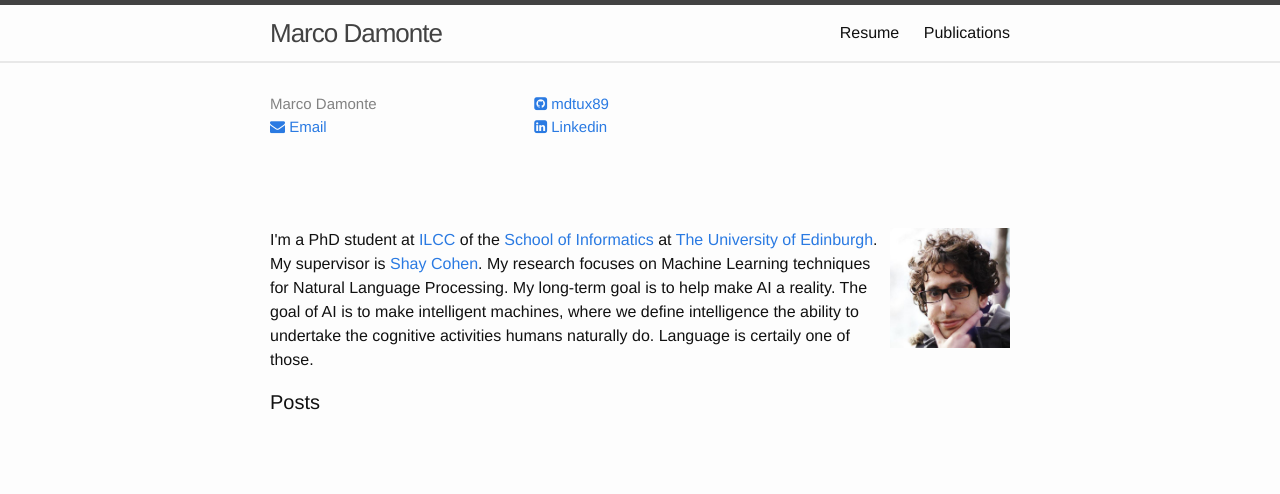
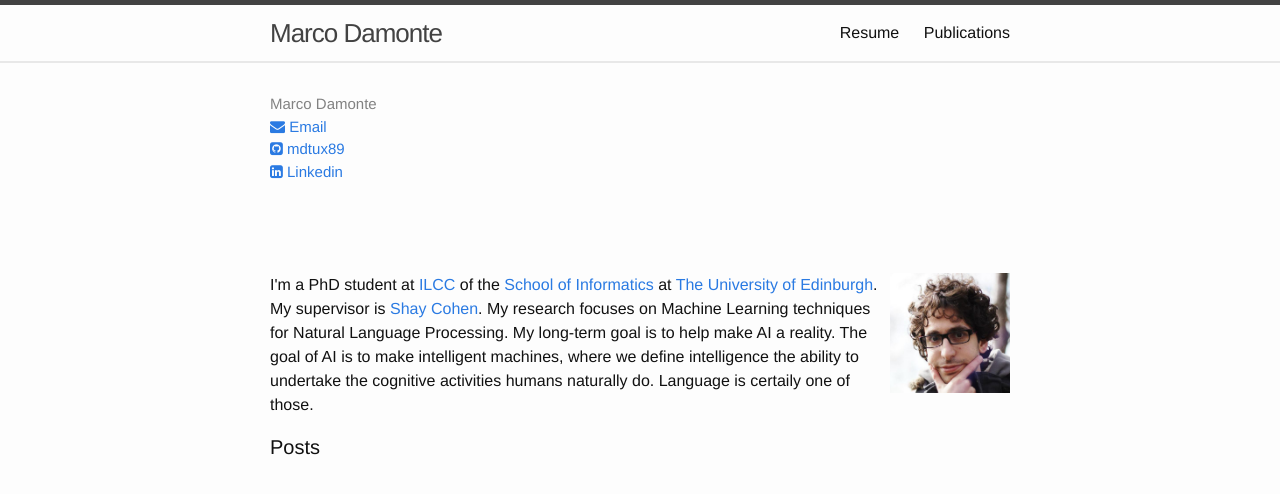
Before and after one commit to mdtux89/mdtux89.github.io, a Jekyll site: the page built from index.html, in a window 1280 px wide. Shown: the top 494 px of the page. Built offline with Jekyll 4.4.1, drawn with Linux system fonts in a browser that asks for light colours; nearby versions of some CDN libraries.

Commit message:
Another fix

```diff
--- a/_includes/footer.html
+++ b/_includes/footer.html
@@ -7,11 +7,6 @@
         <ul class="contact-list">
           <li>{{ site.title }}</li>
           <li><a href="mailto:{{ site.email }}"><i class="fa fa-envelope"></i> Email</a></li>
-        </ul>
-      </div>
-
-      <div class="footer-col  footer-col-2">
-        <ul class="social-media-list">
           {% if site.github_username %}
           <li>
             <a href="https://github.com/{{ site.github_username }}">
```
